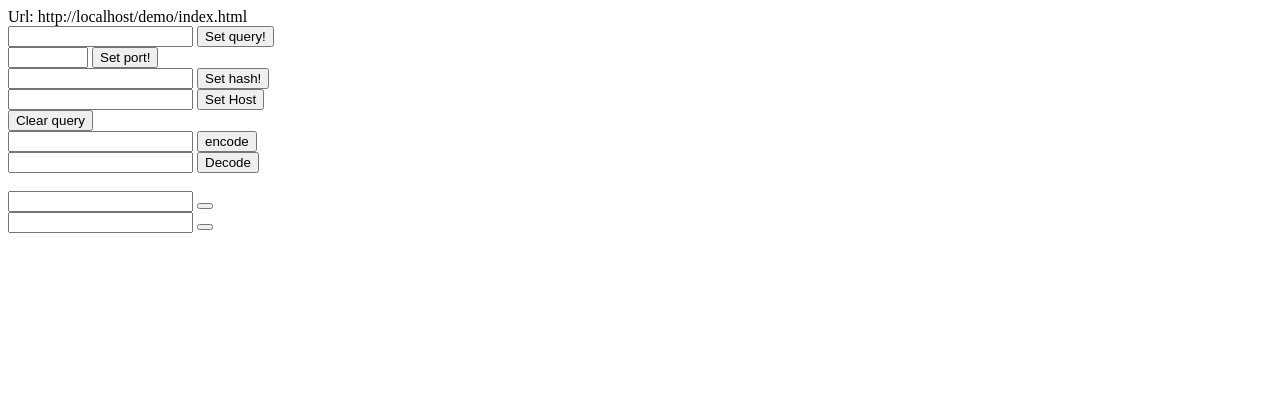
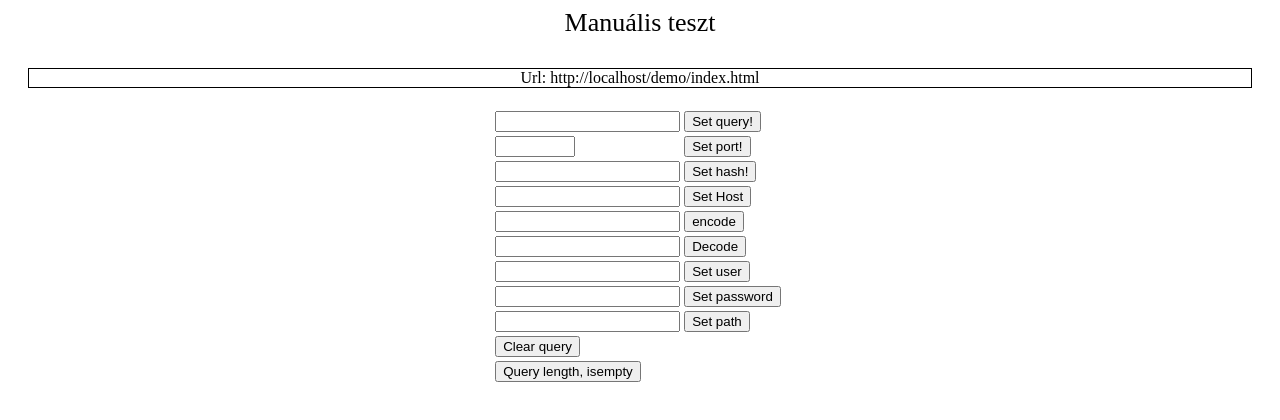
Before and after one commit to BME-MIT-IET/iet-hf-2022-intelliteam, a website: page demo/index.html in a window 1280 px wide. Drawn offline with Linux system fonts and the light colour scheme.

Commit message:
New manual tests, improved style

```diff
--- a/demo/demo.js
+++ b/demo/demo.js
@@ -56,3 +56,37 @@ function encode() {
 
     document.getElementById('encodeResult').innerHTML = encoded;
 }
+
+function queryLengthIsEmpty() {
+    document.getElementById('queryEmptyLengthResult').innerHTML = "Empty: " + urlDemo.isEmptyQuery()
+        + " Length: " + urlDemo.queryLength();
+}
+
+function setUser() {
+    let user = document.getElementById('userInput').value;
+    urlDemo.user = user;
+
+    updateDemoDivInnerHtml();
+}
+
+function setPass() {
+    let pass = document.getElementById('passInput').value;
+    urlDemo.pass = pass;
+
+    updateDemoDivInnerHtml();
+}
+
+function setPath() {
+    let path = document.getElementById('pathInput').value;
+    urlDemo.path = path;
+
+    updateDemoDivInnerHtml();
+}
+
+
+function setPass() {
+    let pass = document.getElementById('passInput').value;
+    urlDemo.pass = pass;
+
+    updateDemoDivInnerHtml();
+}
--- a/demo/index.html
+++ b/demo/index.html
@@ -1,47 +1,98 @@
 <!DOCTYPE html>
 <html lang="en">
 
+<head>
+       <link rel="stylesheet"
+             href="style.css">
+</head>
+
 <body>
+       <div id="title">Manuális teszt</div>
        <div id="urlDiv"></div>
-       <input type="text"
-              id="queryInput">
-       <button onclick="setQuery()">Set query!</button>
-       <br>
-       <input type="number"
-              min="1"
-              max="65535"
-              id="portInput">
-       <button onclick="setPort()">Set port!</button>
-       <br>
-       <input type="text"
-              id="hashInput">
-       <button onclick="setHash()">Set hash!</button>
-       <br>
-       <input id="hostInput"
-              type="text">
-       <button onclick="setHost()">Set Host</button>
-       <br>
+       <div class="table">
+              <table>
 
-       <button onclick="clearQuery()">Clear query</button>
-       <br>
+                     <tr>
+                            <td> <input type="text"
+                                          id="queryInput"></td>
+                            <td> <button onclick="setQuery()">Set query!</button></td>
 
-       <input id="encodeInput"
-              type="text">
-       <button onclick="encode()">encode</button>
-       <div id="encodeResult"></div>
+                     </tr>
+                     <tr>
+                            <td> <input type="number"
+                                          min="1"
+                                          max="65535"
+                                          id="portInput"></td>
+                            <td> <button onclick="setPort()">Set port!</button></td>
 
-       <input id="decodeInput"
-              type="text">
-       <button onclick="decode()">Decode</button>
-       <div id="decodeResult"></div>
-       <br>
-       <input id=""
-              type="">
-       <button onclick=""></button>
-       <br>
-       <input id=""
-              type="">
-       <button onclick=""></button>
+                     </tr>
+                     <tr>
+                            <td> <input type="text"
+                                          id="hashInput"></td>
+                            <td> <button onclick="setHash()">Set hash!</button></td>
+                     </tr>
+                     <tr>
+                            <td> <input id="hostInput"
+                                          type="text"></td>
+                            <td> <button onclick="setHost()">Set Host</button></td>
+                     </tr>
+                     <tr>
+                            <td><input id="encodeInput"
+                                          type="text"></td>
+                            <td> <button onclick="encode()">encode</button></td>
+                            <td>
+                                   <div id="encodeResult"></div>
+                            </td>
+                     </tr>
+                     <tr>
+                            <td> <input id="decodeInput"
+                                          type="text"></td>
+                            <td> <button onclick="decode()">Decode</button></td>
+                            <td>
+                                   <div id="decodeResult"></div>
+                            </td>
+                     </tr>
+                     <tr>
+                            <td> <input id="userInput"
+                                          type="text"></td>
+                            <td> <button onclick="setUser()">Set user</button></td>
+                     </tr>
+                     <tr>
+                            <td> <input id="passInput"
+                                          type="text"></td>
+                            <td> <button onclick="setPass()">Set password</button></td>
+                     </tr>
+                     <tr>
+                            <td> <input id="pathInput"
+                                          type="text"></td>
+                            <td> <button onclick="setPath()">Set path</button></td>
+                     </tr>
+
+
+                     <tr>
+                            <td><button onclick="clearQuery()">Clear query</button></td>
+
+                     </tr>
+                     <tr>
+                            <td> <button onclick="queryLengthIsEmpty()">Query length, isempty</button></td>
+                            <td>
+                                   <div id="queryEmptyLengthResult"></div>
+                            </td>
+                     </tr>
+              </table>
+       </div>
+
+
+
+
+
+
+
+
+
+
+
+
 
        <script src="../url.min.js"></script>
        <script src="./demo.js"></script>
--- /dev/null
+++ b/demo/style.css
@@ -0,0 +1,15 @@
+#title {
+    font-size: 26px;
+    text-align: center;
+    margin-bottom: 30px;
+}
+
+table {
+    margin: auto;
+}
+
+#urlDiv {
+    text-align: center;
+    border: 1px solid;
+    margin: 20px;
+}
```
